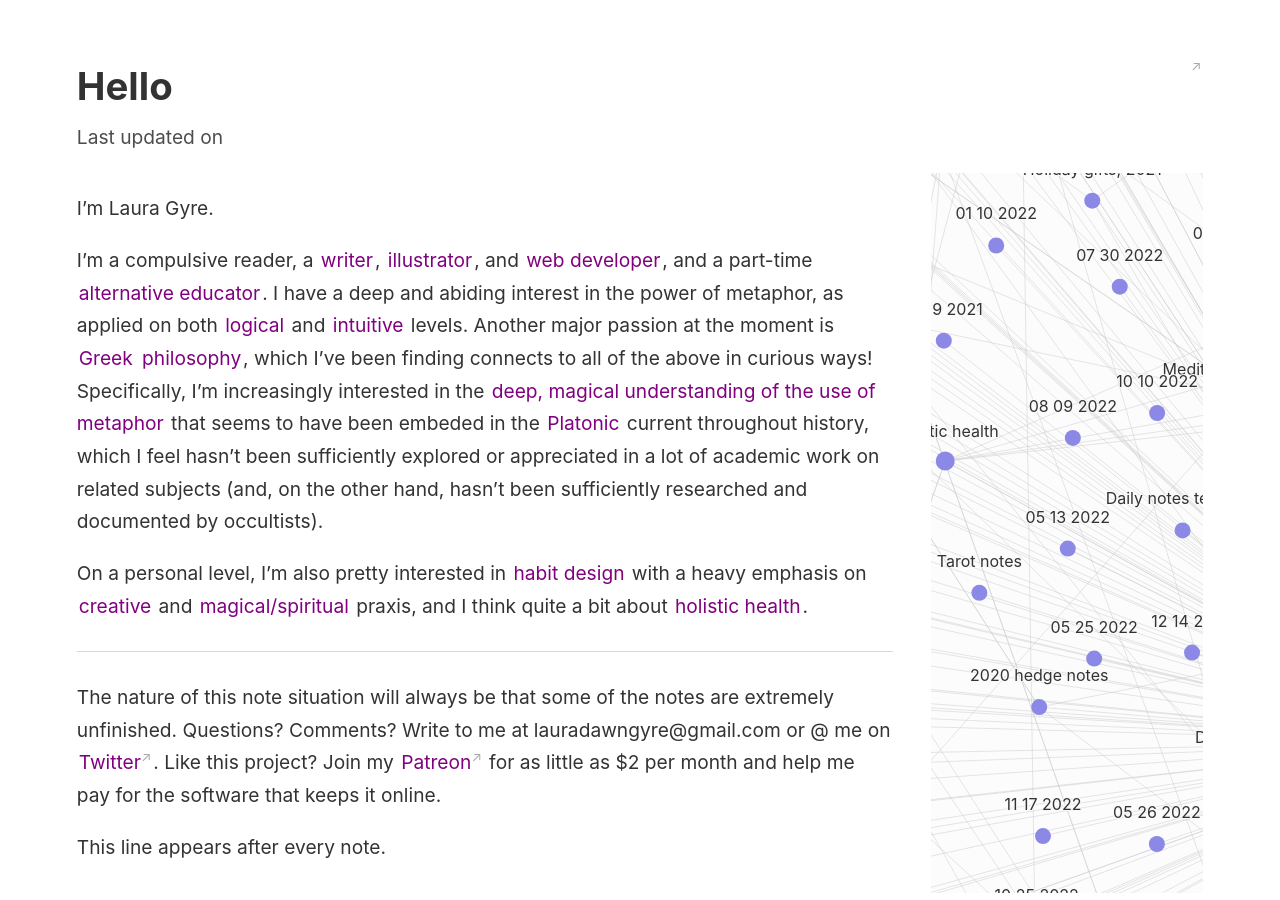
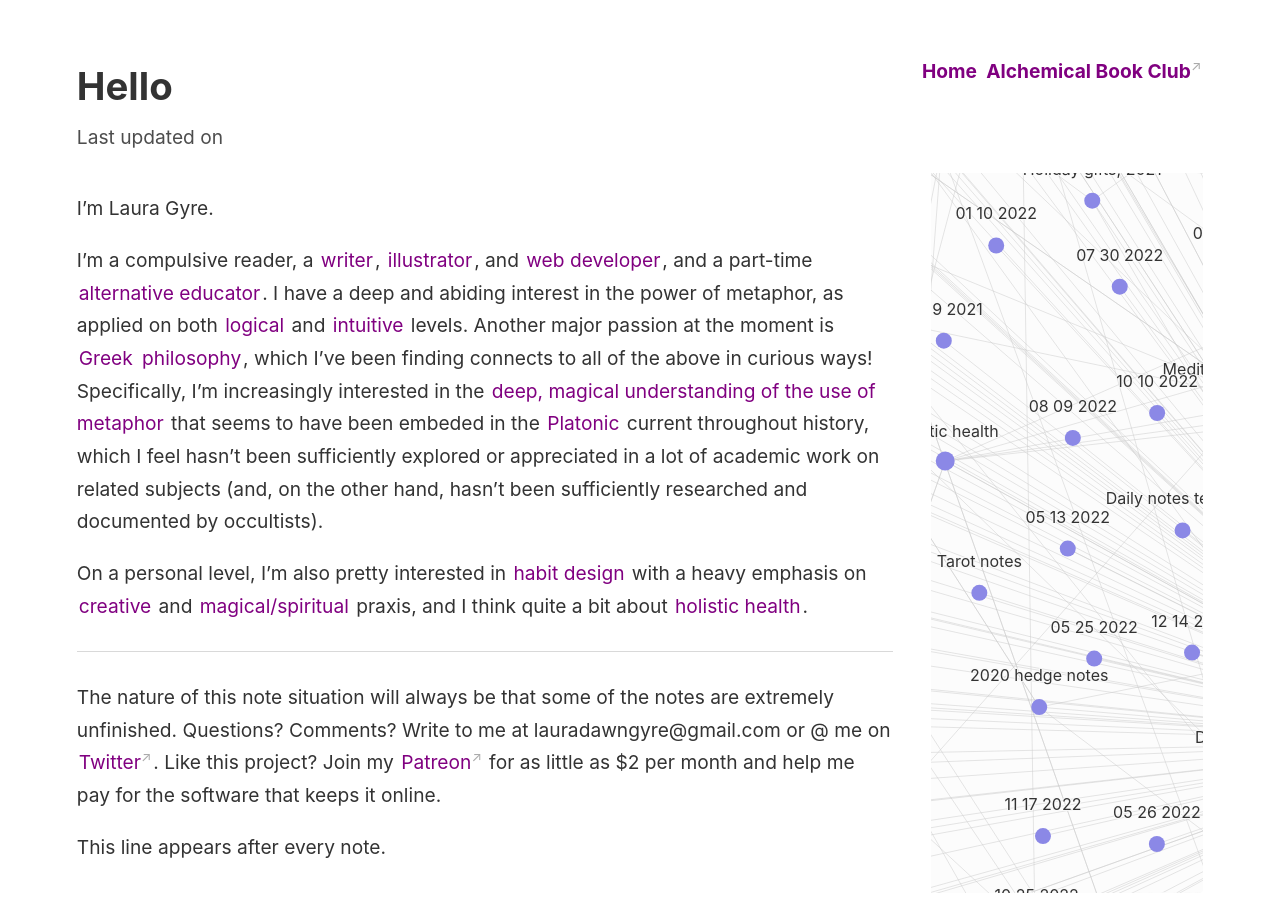
Before and after one commit to lauragyre/jekyll, a Jekyll site: the page built from _notes/About/Hello.md, in a window 1280 px wide and 900 px high. Built offline with Jekyll 4.4.1, drawn with Linux system fonts in a browser that asks for light colours.

Commit message:
nav missing

```diff
--- a/_includes/nav.html
+++ b/_includes/nav.html
@@ -1,4 +1,4 @@
 <div>
-    <a class="internal-link" href="{{ site.baseurl }}/"><b>{{ Home }}</b></a>
-    <a class="external-link" href="{{ http://lauragyre.substack.com }}/"><b>{{ Alchemical Book Club }}</b></a>
+    <a class="internal-link" href="{{ site.baseurl }}/"><b>{{ "Home" }}</b></a>
+    <a class="external-link" href="{{ http://lauragyre.substack.com }}/"><b>{{ "Alchemical Book Club" }}</b></a>
 </div>
```
Also changed, not shown: 1 other file.
